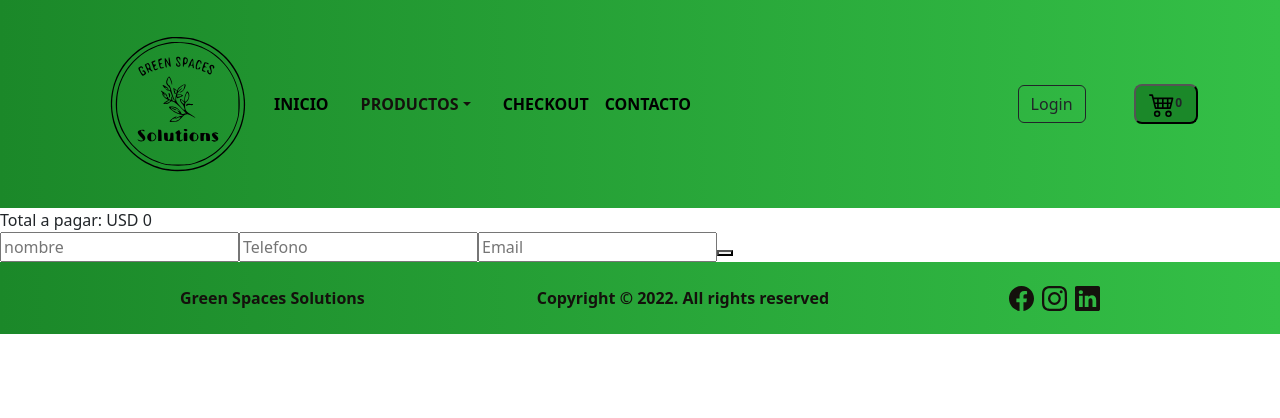
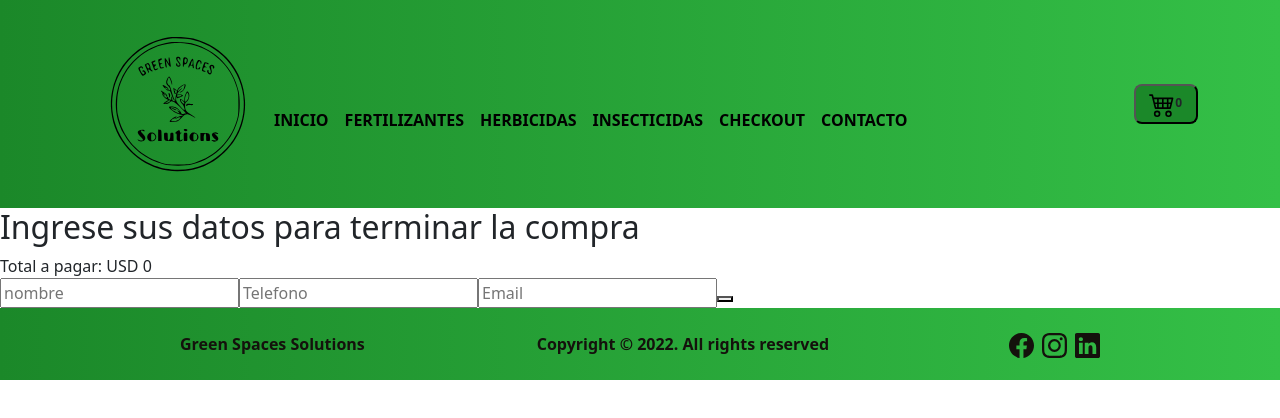
Before and after one commit to LuliTello/Green-spaces-solutions-Tello-Reactjs, a React (Create React App) app: page /checkout in a window 1280 px wide. Shown: the top 418 px of the page. Built offline with nearby package versions, Linux system fonts and the light colour scheme.

Commit message:
modificando navbar, terminar compra y pedidoid en checkout

```diff
--- a/src/components/Cart.jsx
+++ b/src/components/Cart.jsx
@@ -39,7 +39,7 @@ if(carrito.length === 0){
       <input type="number" placeholder='Telefono' value={tel} onChange={(e)=>setTel(e.target.value)}/>
       <input type="email" placeholder='Email' value={email} onChange={(e)=>setEmail(e.target.value)}/>
 
-       <Button onClick={()=>terminarCompra([])}>Terminar Compra</Button>
+       <Button onClick={()=>terminarCompra([])}><Link to='/checkout'>FINALIZAR COMPRA</Link></Button>
        </div>
     </div>
   )
--- a/src/components/CartContext.jsx
+++ b/src/components/CartContext.jsx
@@ -41,8 +41,10 @@ const totalProducts = () => carrito.reduce((acc,product)=> acc + product.cantida
 
 useEffect(() => {
   const total = carrito.reduce((acc, product)=> acc + product.cantidad * product.price, 0);
-  setTotalAPagar(total)
-}, [carrito])
+  setTotalAPagar(total);
+  localStorage.setItem("carrito", JSON.stringify(carrito));
+}, [carrito]);
+console.log('carrito:', carrito);
 
   return (
     <cartContext.Provider value={{carrito, setCarrito, addItem, isInCart, removeItem, clear, totalPrice, totalProducts, totalAPagar }} >
--- a/src/components/Checkout.jsx
+++ b/src/components/Checkout.jsx
@@ -4,10 +4,13 @@ import { cartContext } from './CartContext';
 import {addDoc, collection, getFirestore} from 'firebase/firestore';
 
 export default function Checkout() {
-const {carrito, totalAPagar} = useContext(cartContext);
-const [nombre, setNombre] = useState('')
-const [tel, setTel] = useState('')
-const [email, setEmail] = useState('')
+
+const {carrito, totalAPagar, clear } = useContext(cartContext);
+const [nombre, setNombre] = useState('');
+const [tel, setTel] = useState('');
+const [email, setEmail] = useState('');
+const [pedidoInsertadoId, setPedidoInsertadoId] = useState('');
+
 function handleClickBuyButton(){
     const pedido = {
       comprador: {name:nombre, tel: tel, email:email},
@@ -17,13 +20,19 @@ function handleClickBuyButton(){
     //console.log(pedido)
     const db = getFirestore();
     const pedidos = collection(db, 'pedidos');
-    addDoc(pedidos, pedido).then((pedidoInsertado)=>{
-      console.log(pedidoInsertado)
+    addDoc(pedidos, pedido).then(({id})=>{
+      setPedidoInsertadoId(id);
+      clear();
     })
 }
 
   return (
+    <>
+    {pedidoInsertadoId ? (
+      "Gracias por su compra! El N° de pedido es: " + pedidoInsertadoId
+       ) : (
     <div >
+      <h2>Ingrese sus datos para terminar la compra</h2>
       <div>
       {carrito.map((item)=>(
         <p key={item.id}>{item.name + '' + item.price + '' + item.cantidad}</p>
@@ -37,5 +46,7 @@ function handleClickBuyButton(){
       <button type='button' onClick={handleClickBuyButton} value="Comprar"></button>
     </div>
     </div>
+    )}
+    </>
   )
 }
--- a/src/components/Navbar.jsx
+++ b/src/components/Navbar.jsx
@@ -23,16 +23,16 @@ function Nabvar() {
         <Navbar.Collapse id="basic-navbar-nav">
           <Nav className="me-auto">
             <Link style={{ color:'#000',fontWeight:'bold'}} className='link-inicio' to="/">Inicio</Link>
-            <NavDropdown className='link-productos'  title="Productos" id="basic-nav-dropdown">
+
               <Link className='link-categoria' to="/category/fertilizantes">Fertilizantes</Link>
               <Link className='link-categoria' to="/category/herbicidas">Herbicidas</Link>
               <Link className='link-categoria' to="/category/insecticidas">Insecticidas</Link>
-            </NavDropdown>
+
             <Link style={{ color:'#000',fontWeight:'bold'}} className='link-checkout' to="/checkout">Checkout</Link>
             <Link style={{ color:'#000',fontWeight:'bold'}} className='link-contacto' to="/contacto">Contacto</Link>
           </Nav>
         </Navbar.Collapse>
-        <Button variant="outline-dark" style={{marginRight:"3rem"}}>Login</Button>
+
         <CartWidget/>
 
       </Container>
--- a/src/css/Navbar.css
+++ b/src/css/Navbar.css
@@ -5,8 +5,9 @@
     text-transform: uppercase;
     text-decoration: none;
     margin-top: 2rem;
-
 }
+.link-inicio{
+    margin-right: 1rem ;}
 .link-checkout{
     margin-right: 1rem;
 }
@@ -15,8 +16,10 @@
 }
 .link-categoria{
     text-decoration: none;
+    text-transform: uppercase;
     color: #000;
     font-weight: bold;
     text-align: center;
-    margin:0 0.5rem;
+    margin-top: 2rem;
+    margin-right: 1rem;
 }
```
